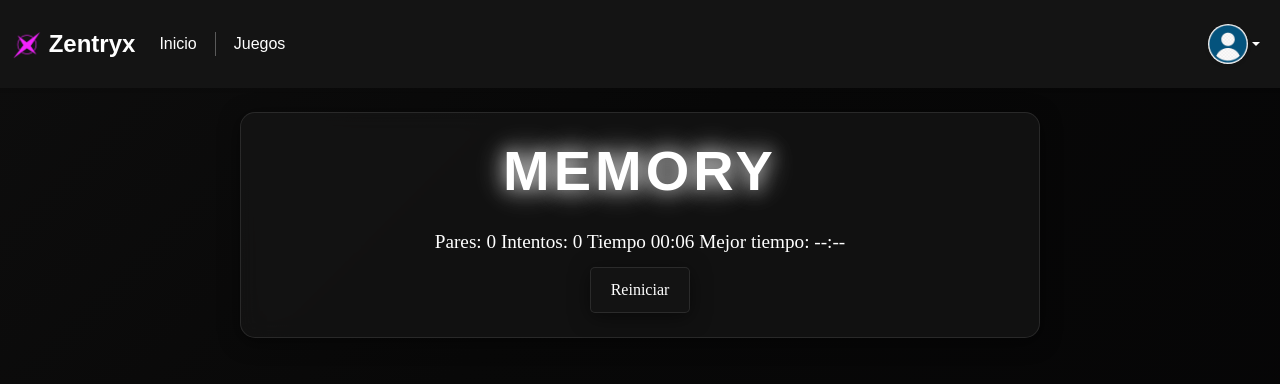
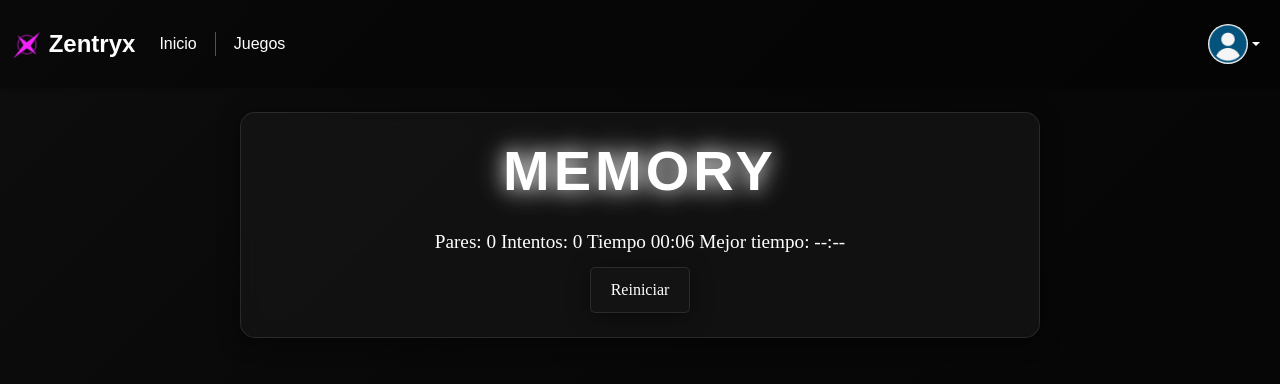
Before and after one commit to Nach0A/html, a PHP site: page /Inicio.html in a window 1280 px wide. Shown: the top 384 px of the page. Run offline with PHP 8.4, Linux system fonts and the light colour scheme.

Commit message:
arreglando fondo cartas agregando configuración no terminada de la opacidad del navbar y ajustando ideación del js

```diff
--- a/union-memory-navbar/css/memory.css
+++ b/union-memory-navbar/css/memory.css
@@ -75,6 +75,7 @@ header h1 {
 
 
 .card {
+    --bs-card-bg: #000000;
     width: 100%;
     padding-top: 140%;
     /* proporción para mantener forma */
--- a/union-memory-navbar/css/navbar.css
+++ b/union-memory-navbar/css/navbar.css
@@ -111,6 +111,7 @@ body {
     top: 0; /* Alinear en la parte superior */
     left: 0; /* Alinear desde la izquierda */
     z-index: 1000; /* Asegurar que esté por encima de otros elementos */
+    background-color: rgba(0, 0, 0, 0.3); /* opacidad del navbar 0=transparente */
 }
 
 .navbar .navbar-nav .nav-link,
```
Also changed, not shown: union-memory-navbar/scripts/navbar.js (indentation only).
